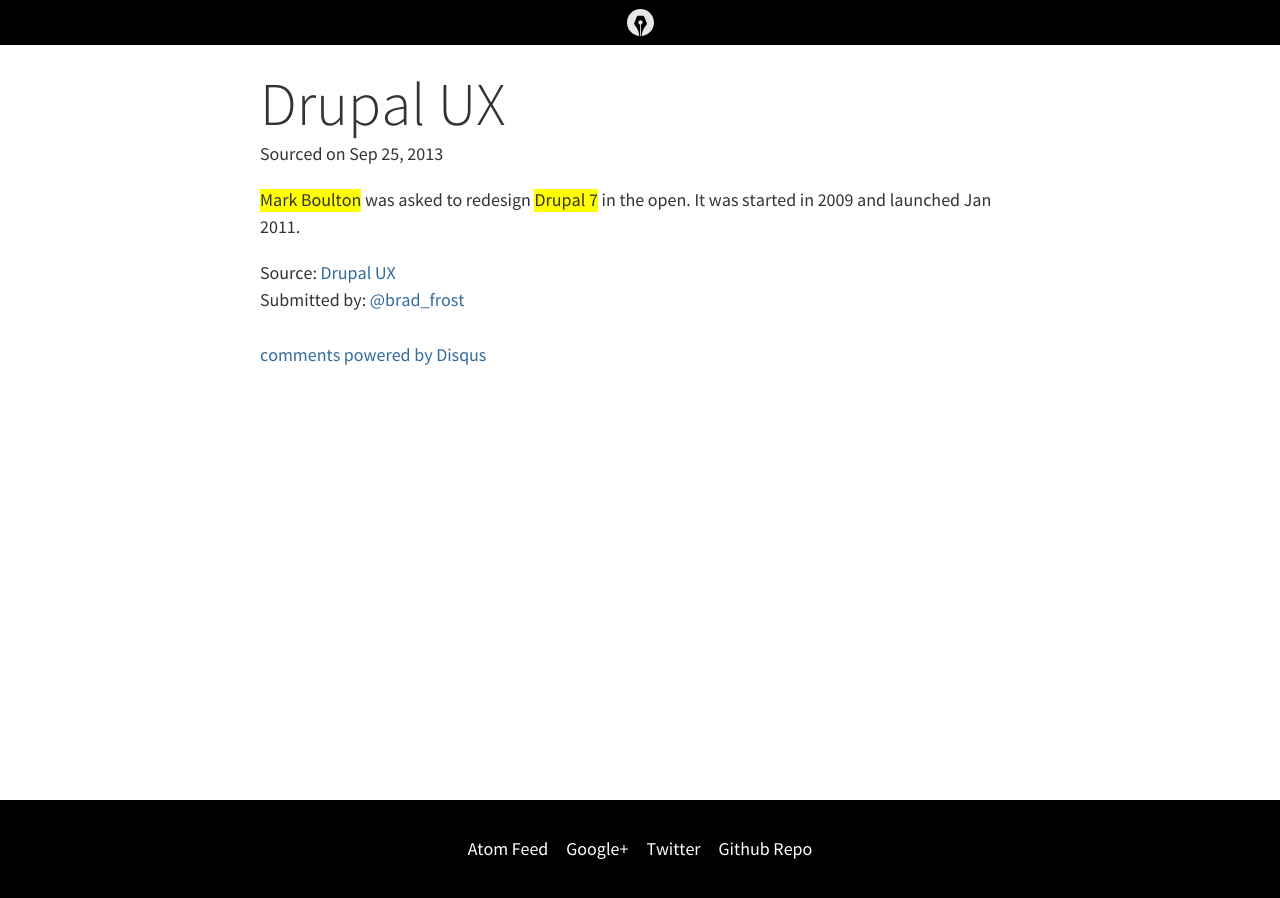
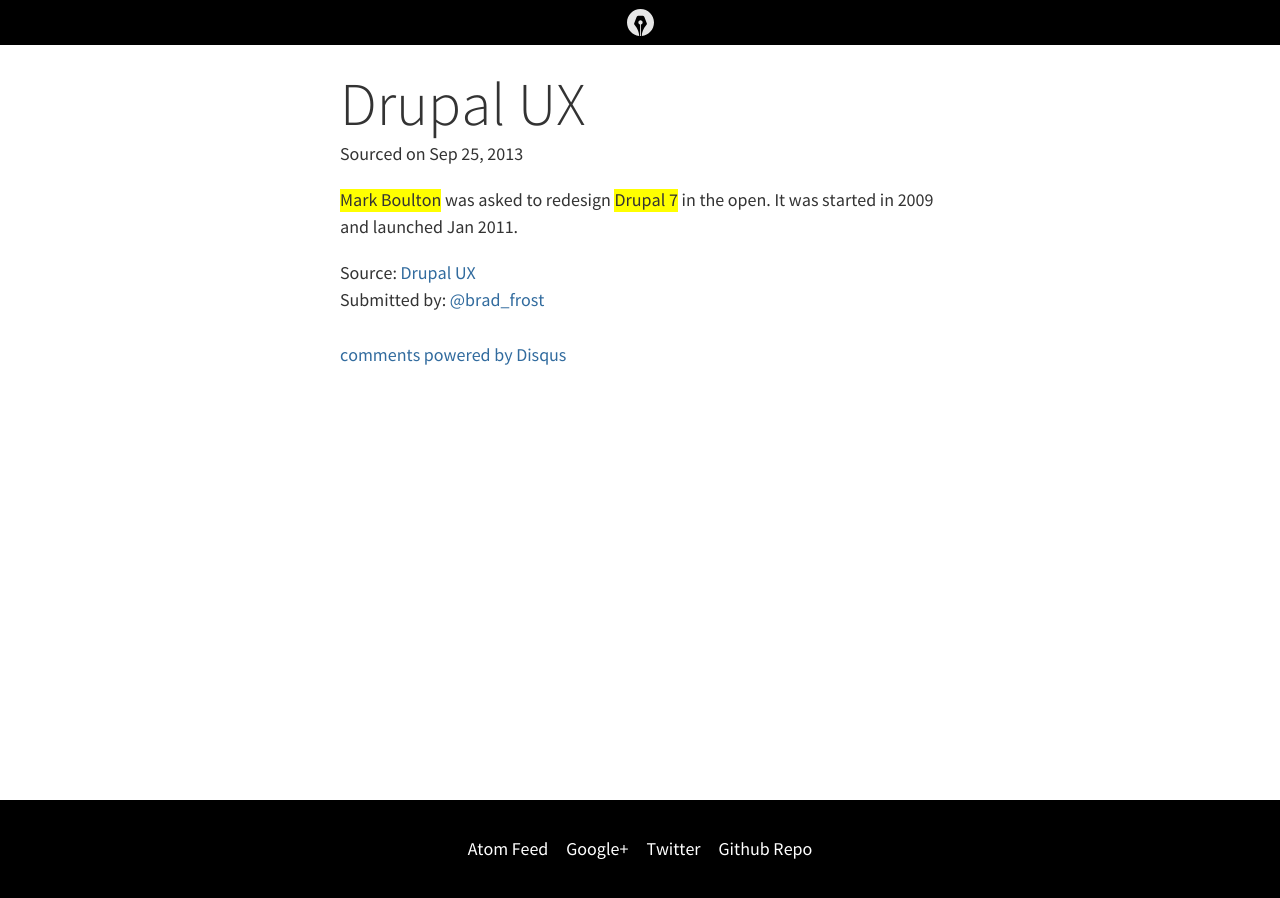
Before and after one commit to DesignOpen/designopen.github.io, a Jekyll site: the page built from resources/_posts/2013-09-25-drupal-ux.md, in a window 1280 px wide. Built offline with Jekyll 4.4.1, drawn with Linux system fonts in a browser that asks for light colours; comment, search, counter and statistics services are not loaded.

Commit message:
Add readability improvements
Reduce max-width of the main sectioning elements to get a more comfortable measure (line-length).

```diff
--- a/_sass/_header.scss
+++ b/_sass/_header.scss
@@ -38,9 +38,18 @@
 .article-body,
 .article-footer,
 .resource-comments{
-  max-width: 800px;
+  max-width: 530px;
   box-sizing: border-box;
   margin: 0 auto;
   padding-right: 20px;
   padding-left: 20px;
 }
+
+@media screen and (min-width: 50em) {
+  .home-section,
+  .page-section,
+  .article-header,
+  .article-body,
+  .article-footer,
+  .resource-comments { max-width: 640px; }
+}
```
